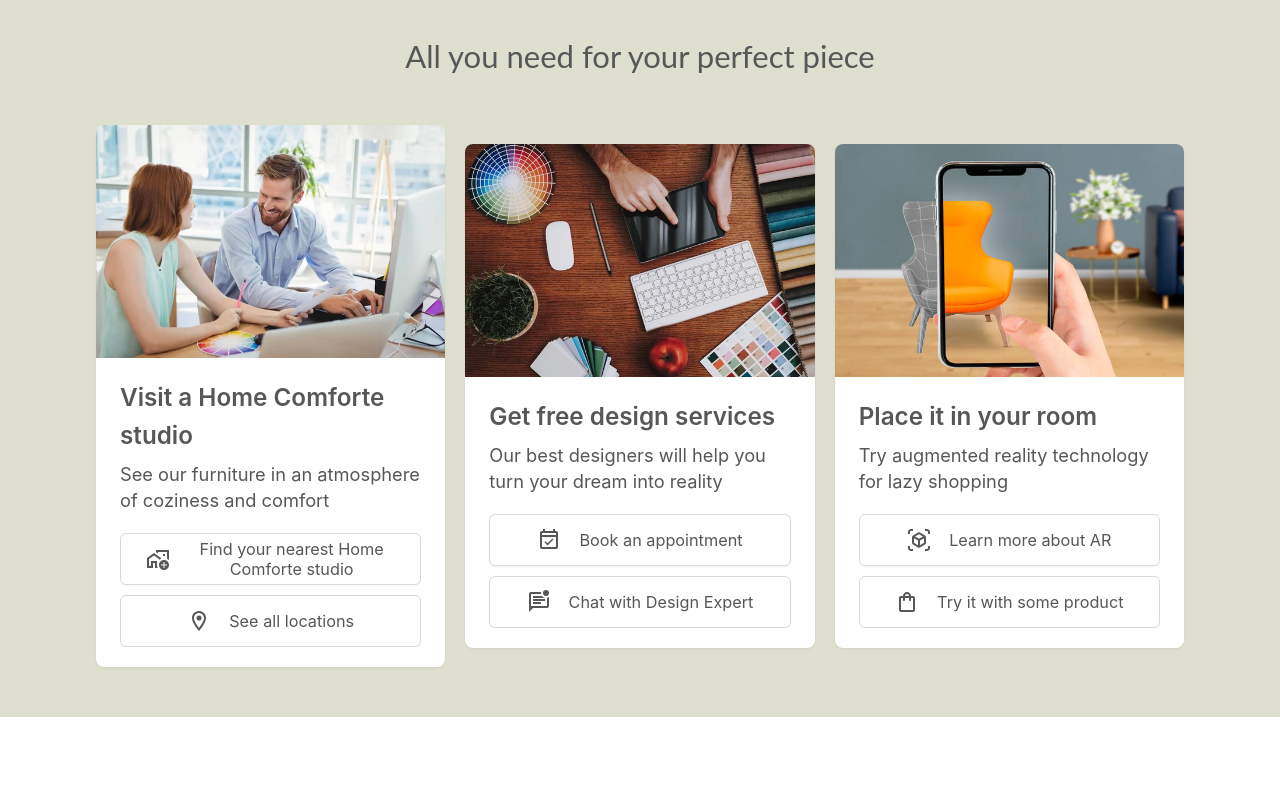
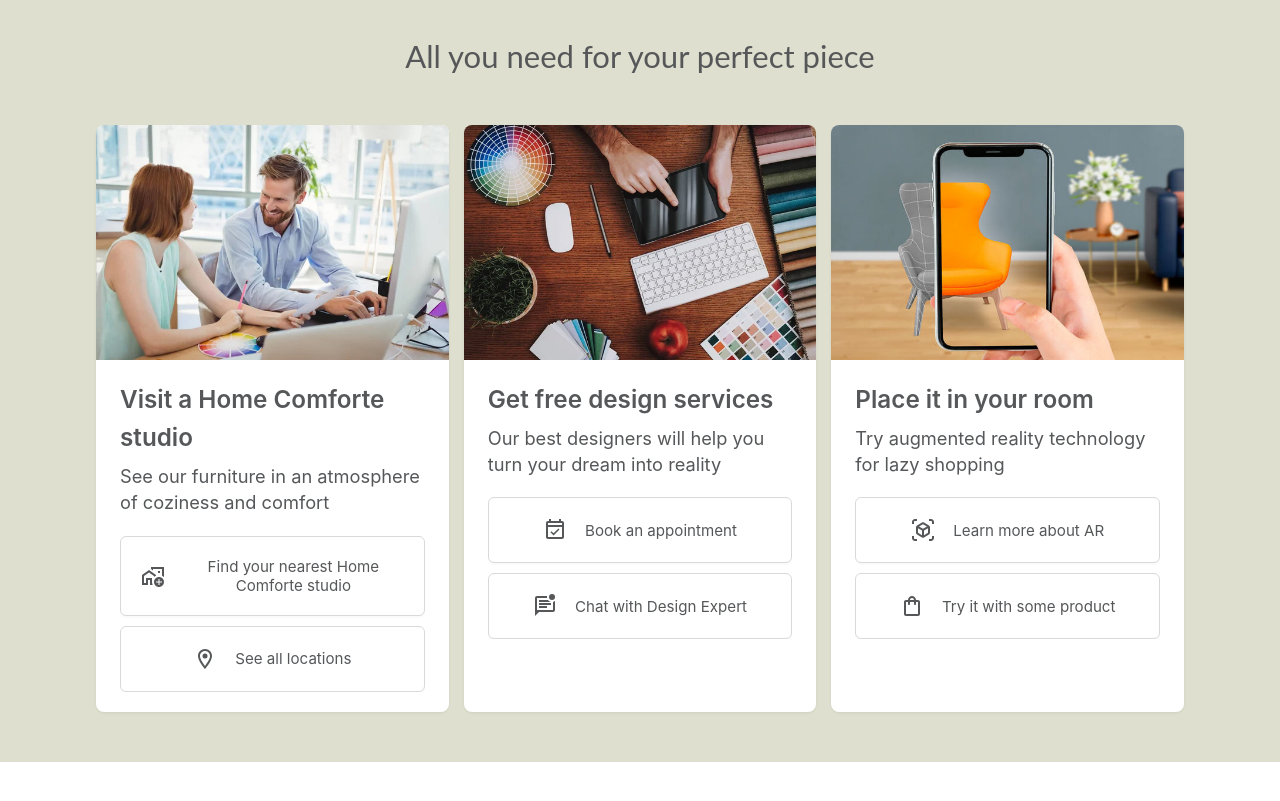
Before and after one commit to Alex-Kravchuk/home_comforte_store, a React (Create React App) app in the folder client/: page / in a window 1280 px wide. Shown: the part 4100-4901 px from the top of the page. Built offline with nearby package versions, Linux system fonts and the light colour scheme.

Commit message:
Added correct flexible style.
Use ConfigProvider antd for custom default component styles.

```diff
--- a/client/src/App.js
+++ b/client/src/App.js
@@ -1,14 +1,18 @@
+import { ConfigProvider } from "antd";
 import { Outlet } from "react-router-dom";
 import NavBar from "./components/navbar/NavBar";
 
-import {  Wrapper } from "./styles/globalStyles";
+import { Wrapper } from "./styles/globalStyles";
+import { customTheme } from "./utils/custom_theme_styles_ANTD";
 
 function App() {
   return (
-    <Wrapper>
-      <NavBar />
-      <Outlet />
-    </Wrapper>
+    <ConfigProvider theme={customTheme}>
+      <Wrapper>
+        <NavBar />
+        <Outlet />
+      </Wrapper>
+    </ConfigProvider>
   );
 }
 
--- a/client/src/components/pages/home/main/ownConstruction/OwnConstruction.js
+++ b/client/src/components/pages/home/main/ownConstruction/OwnConstruction.js
@@ -7,52 +7,29 @@ import {
   ConstructionTitle,
 } from "./OwnConstruction.styled";
 
-import { Col, Row, Grid } from "antd";
 import { constructionItemsConfig } from "./constructionItem/itemsConfig";
 
-import { useGetWindowSize } from "../../../../../hooks/useGetWindowSize";
-import { viewport_sizes } from "../../../../../utils/vieport_size_consts";
-
-// const { useBreakpoint } = Grid;
 
 const OwnConstruction = () => {
-  // const screens = useBreakpoint();
-  const viewport = useGetWindowSize();
-  const smallScreen = viewport.width < viewport_sizes.l;
-
   return (
     <OwnConstructionWrapper>
       <Container>
         <ConstructionTitle>
           All you need for your perfect piece
         </ConstructionTitle>
-        <Row
-          gutter={[20, 24]}
-          wrap
-          align="middle"
-          justify={smallScreen ? "center" : "start"}
-        >
+        <OwnConstructionContainer>
           {constructionItemsConfig.map(
             ({ id, description, title, buttons, img }) => (
-              <Col
-                xs={{
-                  span: 24,
-                }}
-                lg={{
-                  span: 8,
-                }}
+              <ConstructionItem
                 key={id}
-              >
-                <ConstructionItem
-                  srcImg={img}
-                  descr={description}
-                  title={title}
-                  buttons={buttons}
-                />
-              </Col>
+                srcImg={img}
+                descr={description}
+                title={title}
+                buttons={buttons}
+              />
             )
           )}
-        </Row>
+        </OwnConstructionContainer>
       </Container>
     </OwnConstructionWrapper>
   );
--- a/client/src/components/pages/home/main/ownConstruction/OwnConstruction.styled.js
+++ b/client/src/components/pages/home/main/ownConstruction/OwnConstruction.styled.js
@@ -13,8 +13,12 @@ export const OwnConstructionWrapper = styled.div`
 `;
 export const OwnConstructionContainer = styled.div`
   display: flex;
-  justify-content: space-between;
-  align-items: center;
+  flex-direction: row;
+  width: 100%;
+
+  @media (max-width: 970px) {
+    flex-direction: column;
+  }
 `;
 
 export const ConstructionTitle = styled.div`
--- a/client/src/components/pages/home/main/ownConstruction/constructionItem/ConstructionItem.styled.js
+++ b/client/src/components/pages/home/main/ownConstruction/constructionItem/ConstructionItem.styled.js
@@ -3,7 +3,18 @@ import styled from "styled-components";
 import { getResponsiveFontSize } from "../../../../../../helpers/getResponsiveFontSize";
 
 export const ConstructionItemWrap = styled(Card)`
+  flex: 1 1 33.3%;
   min-height: 500px;
+
+  &:nth-child(even) {
+    margin: 0 15px;
+  }
+
+  @media (max-width: 970px) {
+    &:nth-child(even) {
+      margin: 20px 0;
+    }
+  }
 
   @media (max-width: 375px) {
     .ant-card-body {
@@ -49,20 +60,24 @@ export const ConstructionItemButtonContainer = styled.div`
 export const ConstructionItemButton = styled(Button)`
   display: flex;
   align-items: center;
-  padding: 25px 25px;
+  height: auto;
+  padding: 20px 20px;
 
-  font-size: ${getResponsiveFontSize(16, 14)};
+  &:hover {
+    color: green;
+  }
 
-  @media (max-width: 1024px) {
-    padding: 25px 15px;
+  @media (max-width: 768px) {
+    padding: 15px 15px;
   }
 
   @media (max-width: 375px) {
-    padding: 25px 10px;
+    padding: 10px 10px;
   }
 `;
 
 export const ConstructionItemButtonText = styled.div`
   margin-left: 10px;
   white-space: normal;
+  font-size: ${getResponsiveFontSize(15, 14)};
 `;
--- /dev/null
+++ b/client/src/utils/custom_theme_styles_ANTD.js
@@ -0,0 +1,11 @@
+export const customTheme = {
+  components: {
+    Button: {
+      colorPrimaryBorderHover: "black",
+      colorPrimaryHover: "black",
+      colorPrimary: "black",
+      colorPrimaryActive: "black",
+      colorPrimaryTextHover: "black",
+    },
+  },
+};
```
